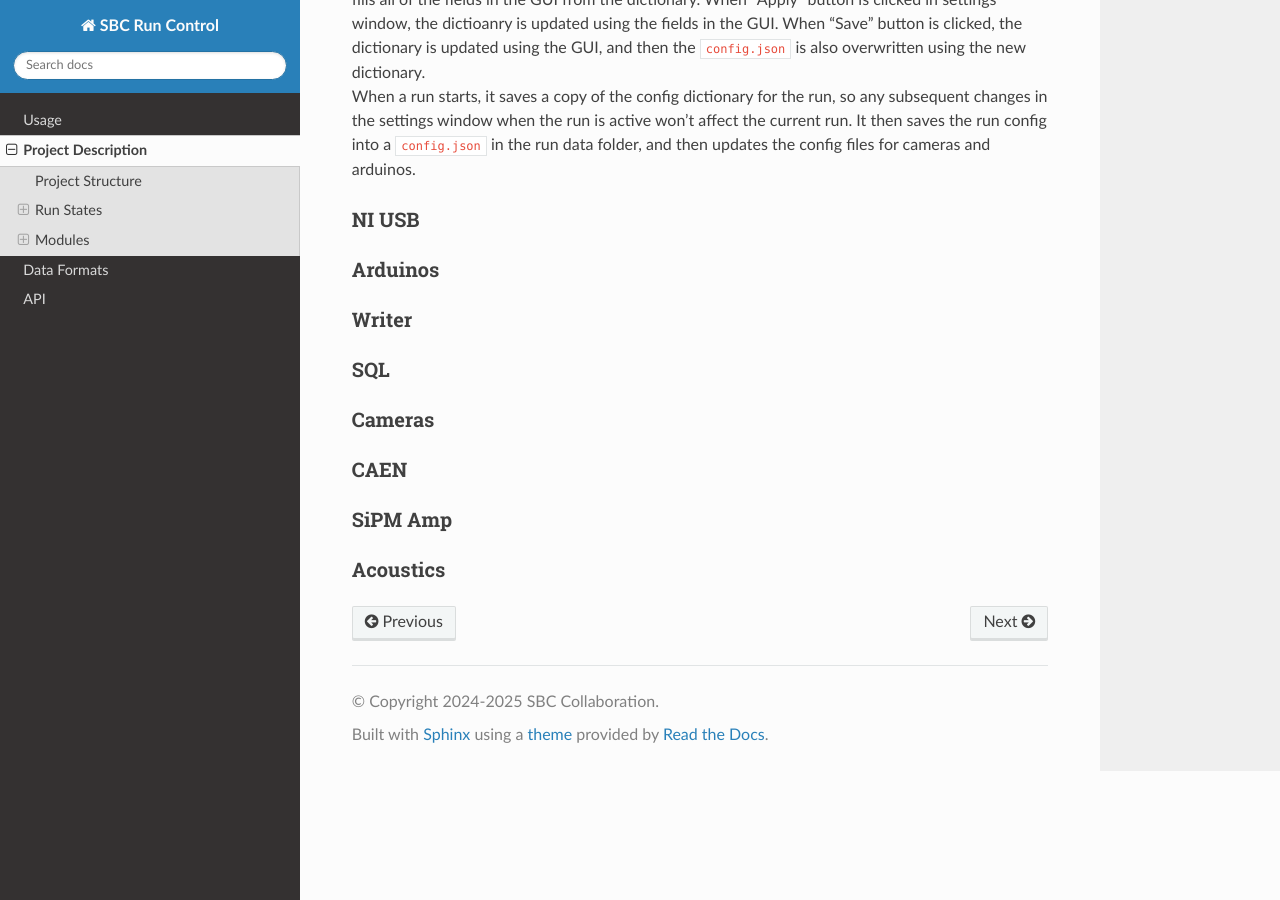
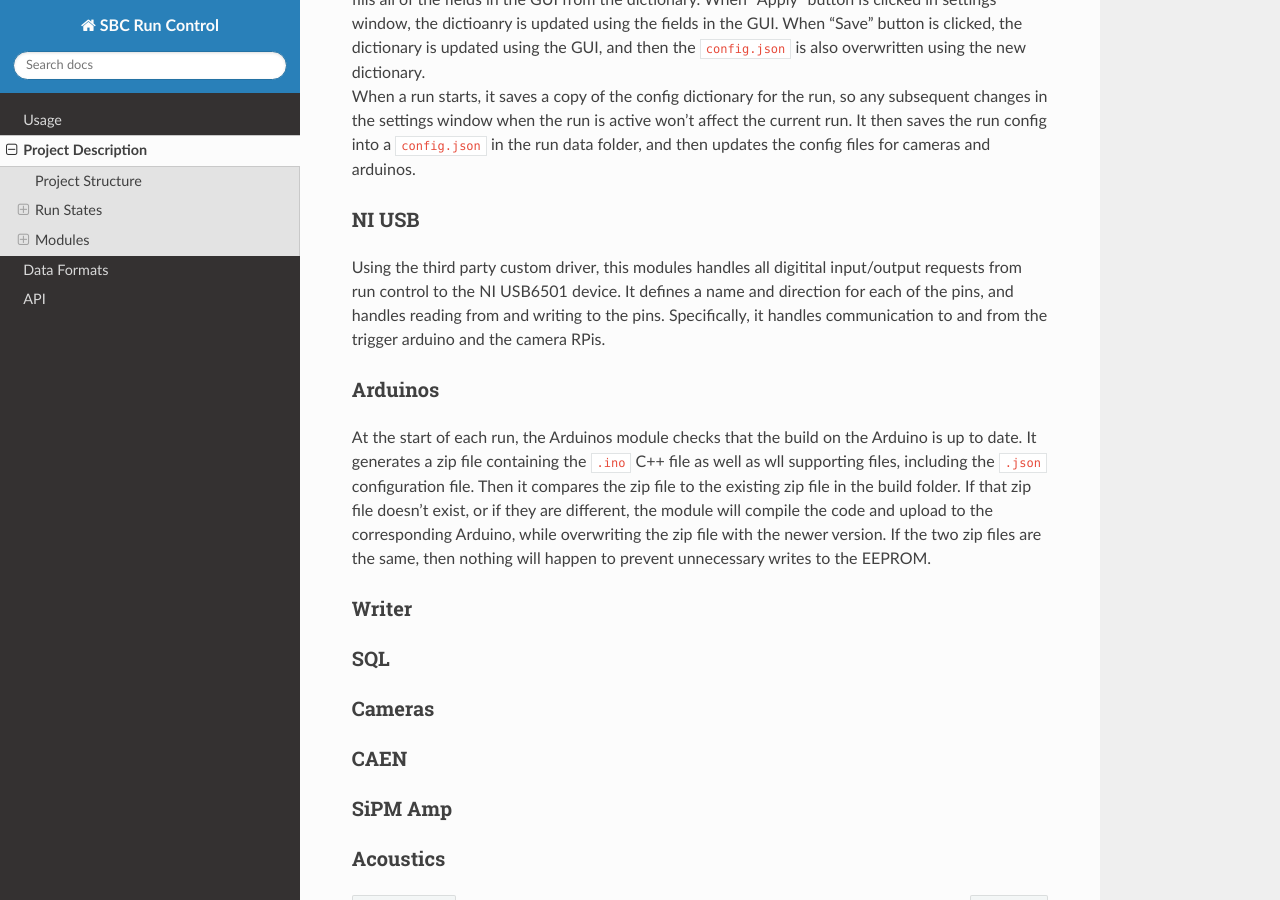
Before and after one commit to SBC-Collaboration/SBC-RunControl, a Sphinx documentation site: the page built from docs/project_description.md, in a window 1280 px wide and 900 px high, scrolled down 3608 px. Built offline with Sphinx 7.4.7 and the Read the Docs theme 3.1.0, drawn with Linux system fonts in a browser that asks for light colours; some of the changed text lies outside the part shown.

Commit message:
Writing more documentation for modules

```diff
--- a/docs/project_description.md
+++ b/docs/project_description.md
@@ -56,23 +56,28 @@ structure of this repository:
 The run control program uses multithreading to avoid freezing the GUI when things are happening in the background. Specifically, it has one main thread and a thread for each module. For the secondary threads, there is one worker per thread. The threads communicate with each other via `Signal` and `Slot`.
 At the Start of a run, the main thread will send out a `run_starting` signal. This signal is connected to the `start_run` method of each module worker. (TODO: then the main thread waits for all modules to return a signal that they are ready to go active.) A similar process happens at every state transition.
 There are seven states, which are `preparing`, `idle`. `starting_run`, `stopping_run`, `starting_event`, `stopping_event`, `active`.
-### `preparing`
+
+### Preparing
 When the run control program starts, it will first enter the `preparing` state. In this state it will instantiate all the secondary threads and workers, and load the GUI with initial information.
 - Arduinos: Flash sketch to board?
 - SiPM amp: run IV curve if no data for today?
-### `idle`
+
+### Idle
 After the `preparing` state ends, it will enter the `idle` state. The "Start Run" button will be available to start a new run, and any changes to the configuration can be applied immediately.
-### `starting_run`
+
+### Starting Run
 After the "Start Run" button is pressed, the program will enter this state. When all modules are ready, it will enter into `starting_event` state.
 - GUI: set run ID, event ID, event livetime, run livetime
 - Writer: create run folder. Save current config file. Create log file and add to logger. Initialize run_data variable.
 - SiPM amp: bias SiPMs
 - Config: save current config to run folder.
-### `stopping_run`
+
+### Stopping Run
 This is the state then the run is stopping.
 - SiPM amp: unbias SiPM
 - Write run data into SQL RunData table.
-### `starting_event`
+
+### Starting Event
 When the `starting_run` state ends, or then `stopping_event` state ends, and neither "Stop Run" button is pressed, or maximum number of events is reached, the program will start a new event. It will send out a `Signal` to all modules. When all modules are ready, it will enter `active` state.
 - GUI: set event ID and event livetime display.
 - Writer: Create folder for the event.
@@ -80,13 +85,15 @@ When the `starting_run` state ends, or then `stopping_event` state ends, and nei
 - NIUSB: set input/output pins. Sends out `trig_reset` signal. Set outputs to camera.
 - CAEN: save config file. Start data acquisition.
 - Acoustics: save config file. Start data acquisition.
-### `stopping_event`
+
+### Stopping Event
 This is the state when the event is stopping. A `Signal` is sent to all modules to save data for the event. After the state is finished, it will enter into either `starting_event` to start a new event, or `stopping_run` to end the run. That decision will depend on if the "Stop Run" button is pressed, or maximum number of events is reached.
 - Writer: save event binary data.
 - Cameras: Take remaining images. Save images, info table and log into event folder.
 - CAEN: stop data acquisition, save data to event folder.
 - Acoustics: save data to event folder.
-### `active`
+
+### Active
 All modules in this state will be actively taking data in buffer, and waiting for a trigger. When a trigger is received by run control, it will enter into `stopping_event` state.
 GUI: Start event timer. Update event livetime and run livetime. Check for max event time to send out trigger.
 
@@ -101,8 +108,10 @@ The main job of the config module is to translate between the fields in the sett
 When a run starts, it saves a copy of the config dictionary for the run, so any subsequent changes in the settings window when the run is active won't affect the current run. It then saves the run config into a `config.json` in the run data folder, and then updates the config files for cameras and arduinos.
 
 ### NI USB
+Using the third party custom driver, this modules handles all digitital input/output requests from run control to the NI USB6501 device. It defines a name and direction for each of the pins, and handles reading from and writing to the pins. Specifically, it handles communication to and from the trigger arduino and the camera RPis.
 
 ### Arduinos
+At the start of each run, the Arduinos module checks that the build on the Arduino is up to date. It generates a zip file containing the `.ino` C++ file as well as wll supporting files, including the `.json` configuration file. Then it compares the zip file to the existing zip file in the build folder. If that zip file doesn't exist, or if they are different, the module will compile the code and upload to the corresponding Arduino, while overwriting the zip file with the newer version. If the two zip files are the same, then nothing will happen to prevent unnecessary writes to the EEPROM.
 
 ### Writer
 
```
Also changed, not shown: 1 other file.
